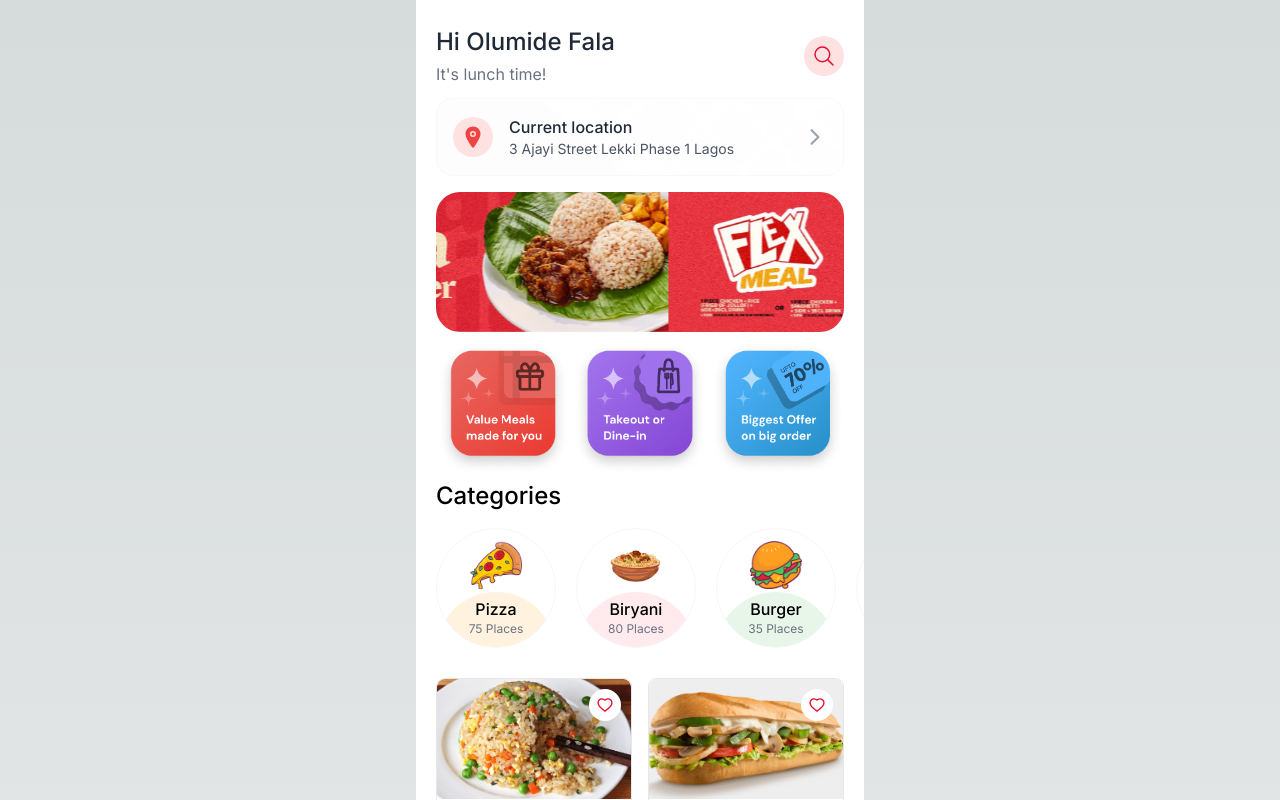
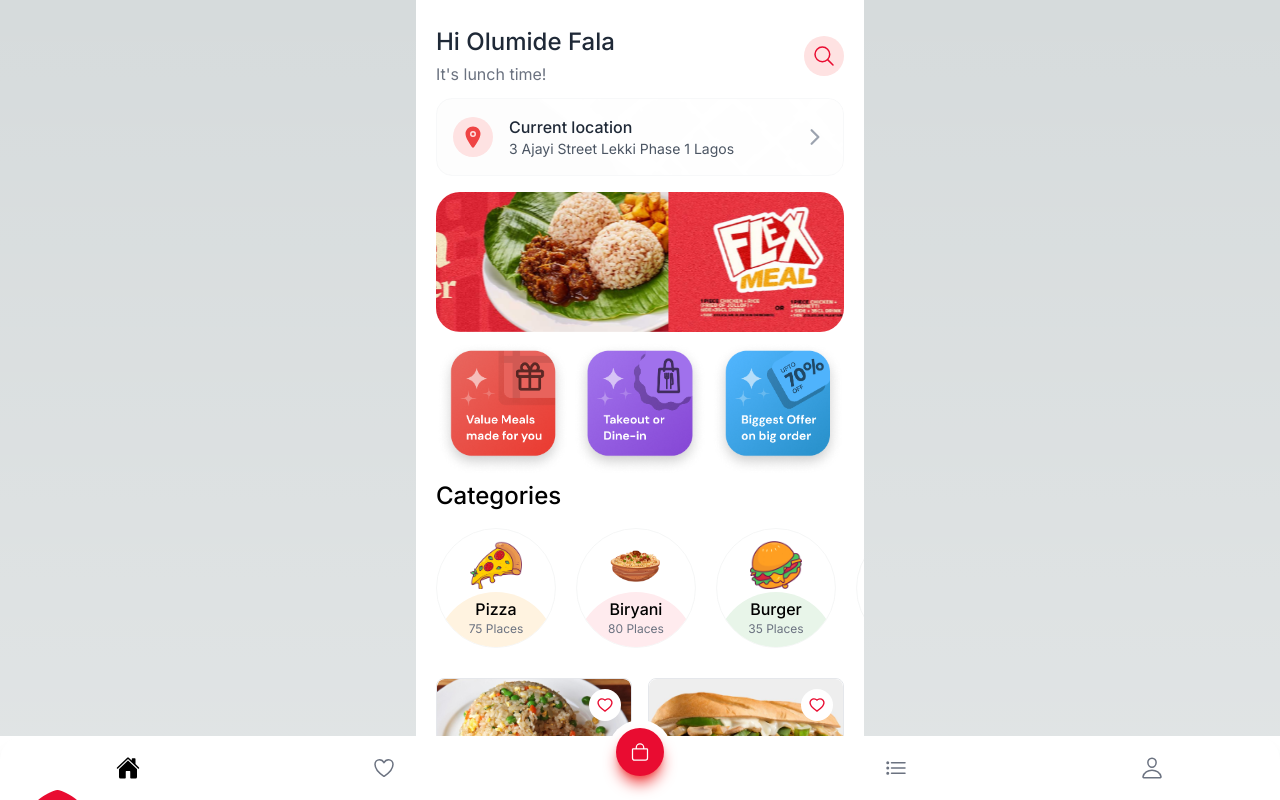
Before and after one commit to samuel-akinboro/crunchies-nextjs, a Next.js app: page / in a window 1280 px wide. Shown: the top 800 px of the page. Built offline with nearby package versions, Linux system fonts and the light colour scheme.

Commit message:
bottom tab

```diff
--- a/src/app/page.tsx
+++ b/src/app/page.tsx
@@ -8,9 +8,11 @@ import TrendingPlatters from '@/components/home/TrendingPlatters';
 import RecommendedSection from '@/components/home/RecommendedSection';
 import AllInCrunchies from '@/components/home/AllInCrunchies';
 import CurrentLocation from '@/components/home/CurrentLocation';
+import CustomTabBar from '@/components/CustomTabBar';
 
 export default function HomeScreen() {
   return (
+    <>
       <div className='hide-scrollbar'>
         <div className="flex flex-col min-h-screen max-w-md mx-auto bg-white dark:bg-black hide-scrollbar">
           <HomeHeader />
@@ -32,5 +34,7 @@ export default function HomeScreen() {
           </main>
         </div>
       </div>
+      <CustomTabBar />
+    </>
   );
 }
--- /dev/null
+++ b/src/components/CustomTabBar.tsx
@@ -0,0 +1,67 @@
+"use client";
+import React, { useState } from 'react';
+import Link from 'next/link';
+import Image from 'next/image';
+import { motion } from 'framer-motion';
+import { IoHomeOutline, IoHome, IoHeartOutline, IoHeart, IoBagOutline, IoListOutline, IoList, IoPersonOutline, IoPerson } from 'react-icons/io5';
+
+const TAB_WIDTH = 20; // percentage
+const INDICATOR_WIDTH = 60; // pixels
+
+const CustomTabBar = () => {
+  const [activeTab, setActiveTab] = useState(0);
+
+  const indicatorPosition = () => {
+    if (activeTab === 0) return `${activeTab * TAB_WIDTH + (TAB_WIDTH - INDICATOR_WIDTH / 5) / 3.7}%`;
+    if (activeTab === 1) return `${activeTab * TAB_WIDTH + (TAB_WIDTH - INDICATOR_WIDTH / 5) / 3.9}%`;
+    if (activeTab === 2) return `${2 * TAB_WIDTH + (TAB_WIDTH - INDICATOR_WIDTH / 5) / 4.5}%`;
+    if (activeTab === 3) return `${activeTab * TAB_WIDTH + (TAB_WIDTH - INDICATOR_WIDTH / 5) / 4}%`;
+    return `${activeTab * TAB_WIDTH + (TAB_WIDTH - INDICATOR_WIDTH / 5) / 4.5}%`;
+  };
+
+  const renderIcon = (ActiveIcon, InactiveIcon, index, href = '') => (
+    <div
+      // href={href}
+      className="flex-1 flex justify-center items-center"
+    >
+      <button onClick={() => setActiveTab(index)} className="focus:outline-none">
+        {activeTab === index ? <ActiveIcon size={24} className="text-black" /> : <InactiveIcon size={24} className="text-gray-500" />}
+      </button>
+    </div>
+  );
+
+  return (
+    <div className="fixed bottom-0 w-full bg-white z-50">
+      <div className="bg-white h-16 rounded-t-3xl shadow-lg flex items-center relative">
+        {renderIcon(IoHome, IoHomeOutline, 0, '/')}
+        {renderIcon(IoHeart, IoHeartOutline, 1, '/')}
+        <div className="flex-1 flex justify-center items-center">
+          <button
+            onClick={() => setActiveTab(2)}
+            className="w-16 h-16 rounded-full bg-white flex justify-center items-center -mt-8 focus:outline-none"
+          >
+            <div className="w-12 h-12 rounded-full bg-primary flex justify-center items-center shadow-lg shadow-red-500">
+              <IoBagOutline size={20} className="text-white" />
+            </div>
+          </button>
+        </div>
+        {renderIcon(IoList, IoListOutline, 3)}
+        {renderIcon(IoPerson, IoPersonOutline, 4)}
+        <motion.div
+          className="absolute bottom-0 w-[60px] h-[10px]"
+          animate={{ left: indicatorPosition() }}
+          transition={{ type: "spring", stiffness: 300, damping: 30 }}
+        >
+          <Image
+            src="/images/tab-indicator.png"
+            alt="Tab Indicator"
+            layout="fill"
+            objectFit="contain"
+          />
+        </motion.div>
+      </div>
+    </div>
+  );
+};
+
+export default CustomTabBar;
```
Lines whose indentation alone changed are shown as unchanged.
